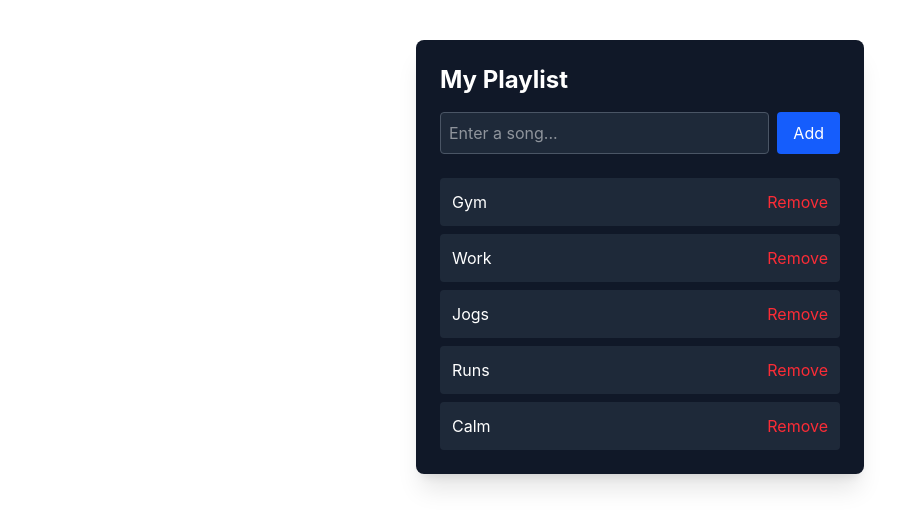
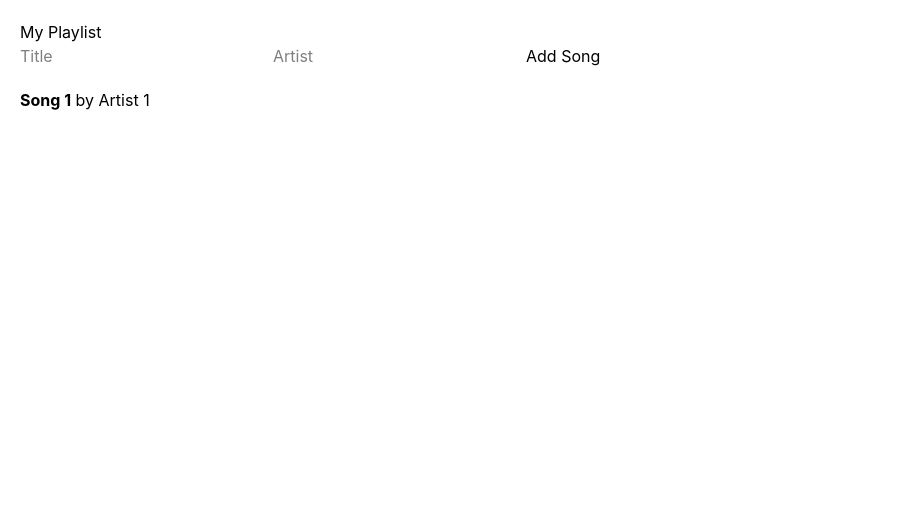
Before and after one commit to ksb1701/Assignments, a React (Vite) app in the folder react-advanced/: page / in a window 1280 px wide. Shown: the top 528 px of the page, without its empty margins (0-907 px from the left). Built offline with nearby package versions, Linux system fonts and the light colour scheme; the HTML template or start-up script is replaced by a standard one.

Commit message:
Session 15 tasks.

```diff
--- a/react-advanced/src/App.tsx
+++ b/react-advanced/src/App.tsx
@@ -1,12 +1,12 @@
 import { Provider } from "react-redux";
-import { store } from "./Session_14/store";
-import PlaylistManager from "./Session_14/PlaylistManager";
+import { store } from "./Session_15/store";
+import Playlist from "./Session_15/Playlist";
 
 export default function App() {
   return (
     <>
       <Provider store={store}>
-        <PlaylistManager />
+        <Playlist />
       </Provider>
     </>
   );
--- /dev/null
+++ b/react-advanced/src/Session_15/Playlist.tsx
@@ -0,0 +1,40 @@
+import { useState } from 'react';
+import { useSelector, useDispatch } from 'react-redux';
+import { addSong } from './playlistSlice';
+
+export default function Playlist() {
+  const songs = useSelector((state: any) => state.playlist);
+  const dispatch = useDispatch();
+
+  const [title, setTitle] = useState('');
+  const [artist, setArtist] = useState('');
+
+  const handleSubmit = (e: React.SubmitEvent) => {
+    e.preventDefault();
+    if (!title || !artist) return;
+
+    dispatch(addSong({ id: Date.now(), title, artist }));
+    setTitle('');
+    setArtist('');
+  };
+
+  return (
+    <div style={{ padding: '20px' }}>
+      <h2>My Playlist</h2>
+
+      <form onSubmit={handleSubmit} style={{ marginBottom: '20px' }}>
+        <input placeholder="Title" value={title} onChange={(e) => setTitle(e.target.value)} style={{ marginRight: '5px' }} />
+        <input placeholder="Artist" value={artist} onChange={(e) => setArtist(e.target.value)} style={{ marginRight: '5px' }} />
+        <button type="submit">Add Song</button>
+      </form>
+
+      <ul>
+        {songs.map((song: any) => (
+          <li key={song.id} style={{ marginBottom: '10px' }}>
+            <strong>{song.title}</strong> by {song.artist}
+          </li>
+        ))}
+      </ul>
+    </div>
+  );
+}
--- /dev/null
+++ b/react-advanced/src/Session_15/playlistSlice.ts
@@ -0,0 +1,16 @@
+import { createSlice } from "@reduxjs/toolkit";
+
+const initialState = [{ id: 1, title: 'Song 1', artist: 'Artist 1' }];
+
+export const playlistSlice = createSlice({
+  name: 'playlist',
+  initialState,
+  reducers: {
+    addSong: (state, action) => {
+      state.push(action.payload);
+    }
+  }
+});
+
+export const { addSong } = playlistSlice.actions;
+export default playlistSlice.reducer;
--- /dev/null
+++ b/react-advanced/src/Session_15/store.ts
@@ -0,0 +1,8 @@
+import { configureStore } from "@reduxjs/toolkit";
+import playlistReducer from './playlistSlice';
+
+export const store = configureStore({
+  reducer: {
+    playlist: playlistReducer
+  }
+});
```
Also changed, not shown: react-advanced/src/Session_15/README.md (added).
